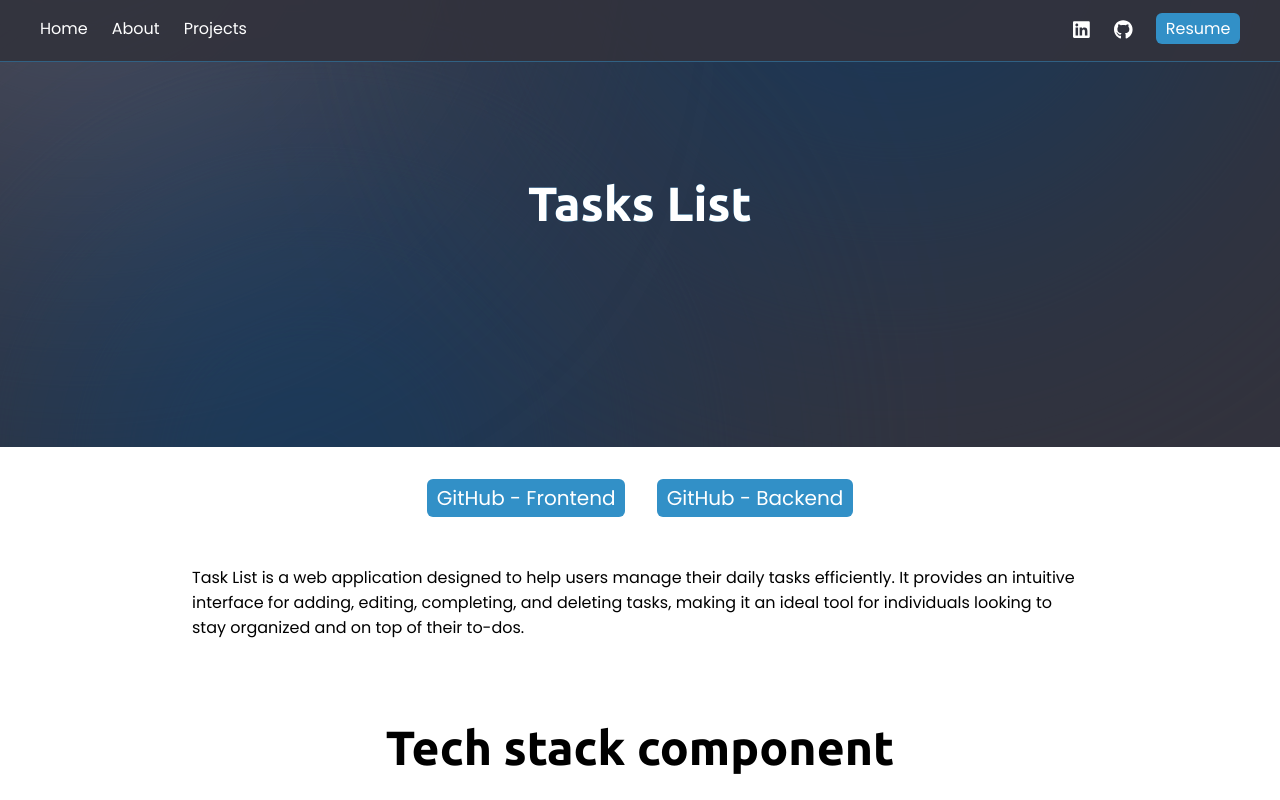
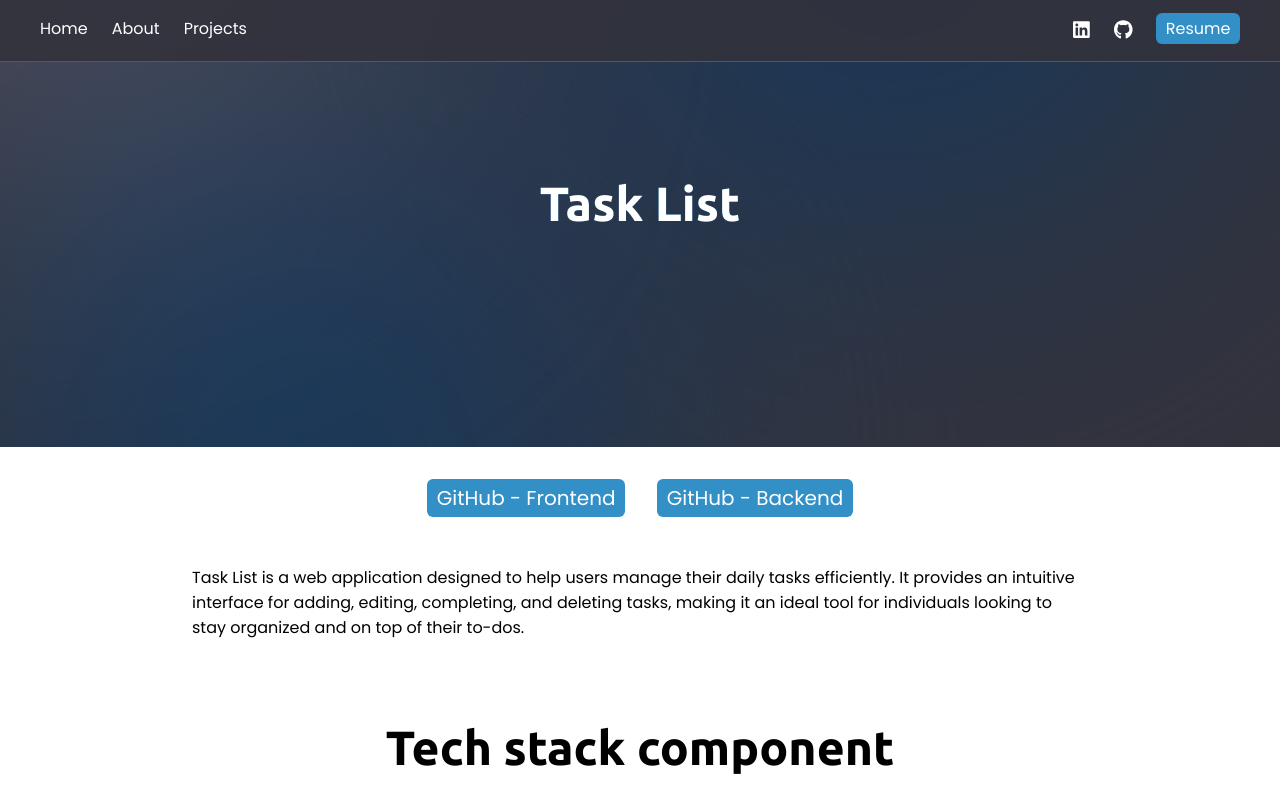
Before and after one commit to gabrielgimenes92/gabrielgimenes92.github.io, a Next.js app: page /projects/task-list in a window 1280 px wide. Shown: the top 800 px of the page. Built offline with nearby package versions, Linux system fonts and the light colour scheme; grey boxes are pictures that could not be loaded.

Commit message:
Fixes task-list title

```diff
--- a/src/app/projects/task-list/page.js
+++ b/src/app/projects/task-list/page.js
@@ -145,7 +145,7 @@ const page = () => {
 
   return (
     <div>
-      <SinglePageHero title="Tasks List" subtitle="" />
+      <SinglePageHero title="Task List" subtitle="" />
       <Buttons buttons={buttons} />
       <Paragraph paragraphs={introContent} />
       <TechStack techStack={techStack} />
```
